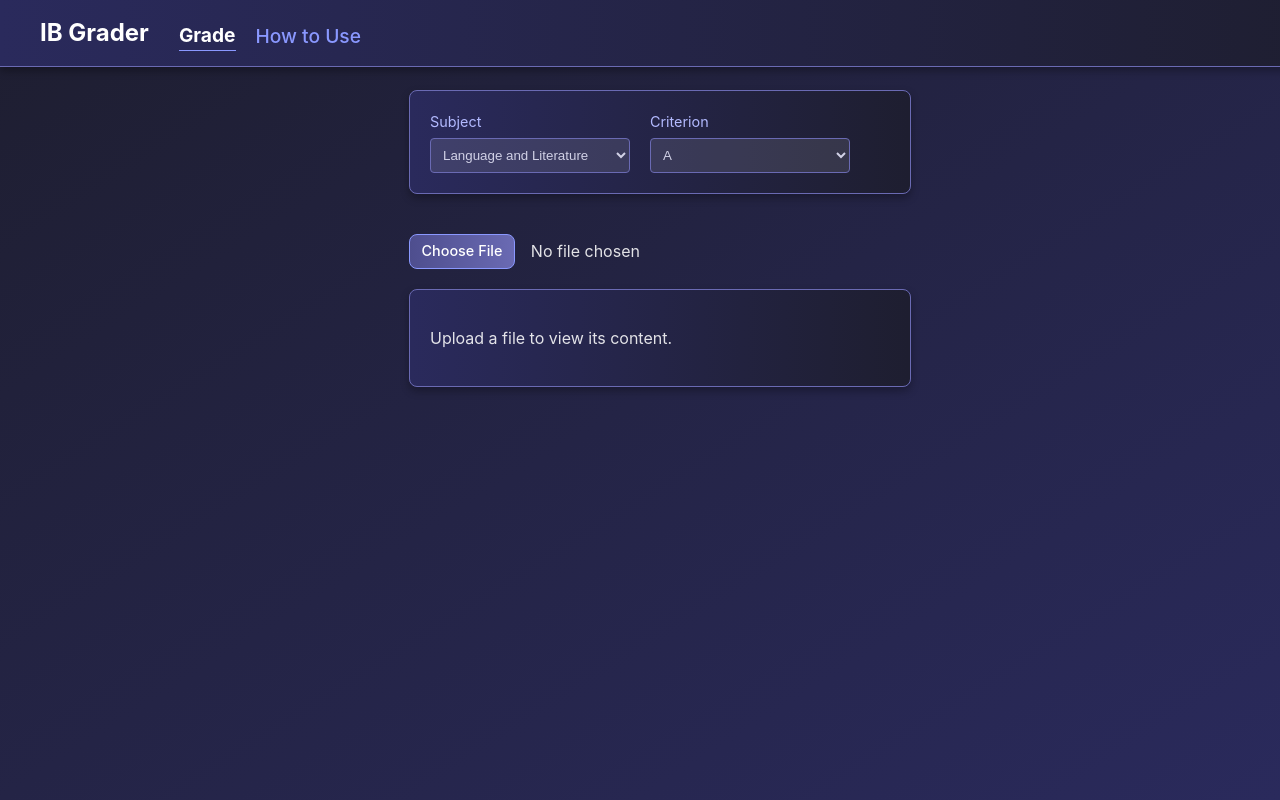
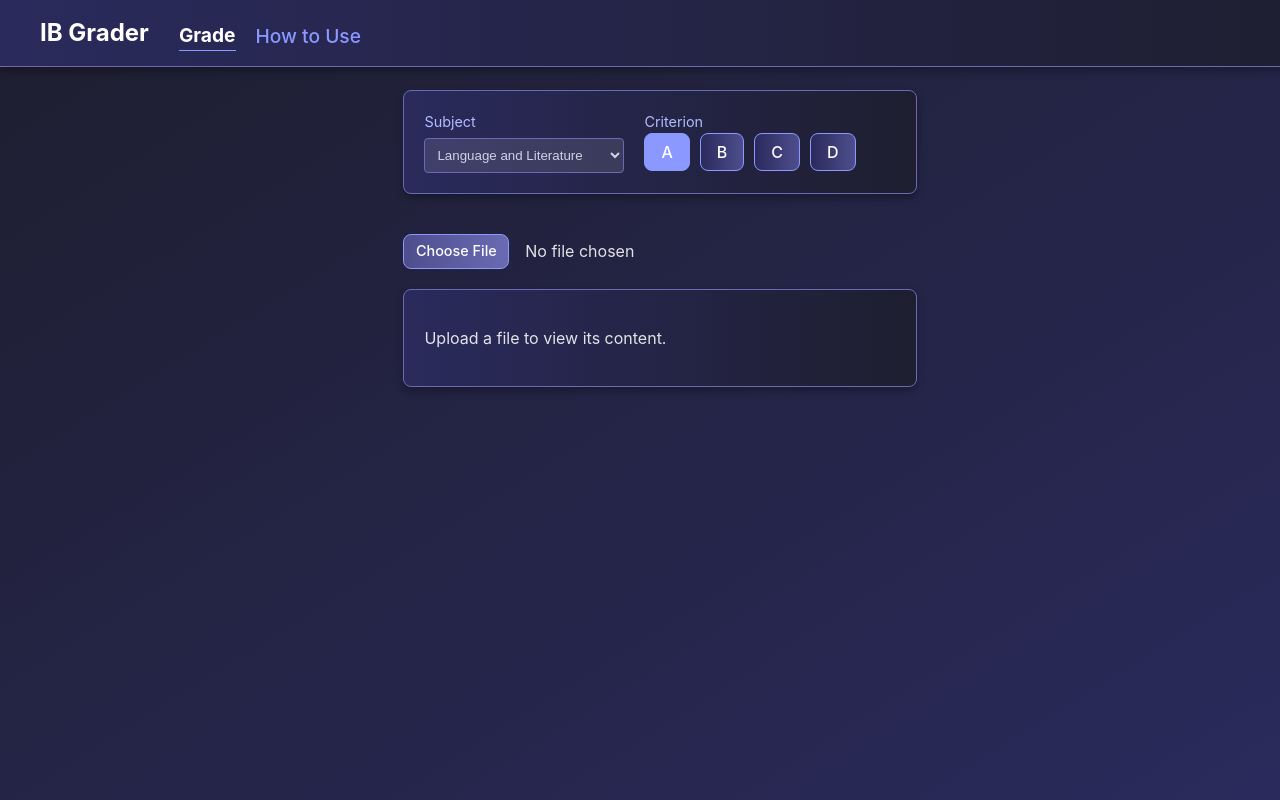
Before and after one commit to ihanjin08/pp-frontend, a React (Vite) app: page / in a window 1280 px wide. Built offline with nearby package versions, Linux system fonts and the light colour scheme.

Commit message:
changed criterion selection to buttons

```diff
--- a/src/App.tsx
+++ b/src/App.tsx
@@ -1,5 +1,3 @@
-// App.tsx
-
 import React, { useState } from 'react';
 import { BrowserRouter as Router, Route, Routes } from 'react-router-dom';
 import FileInput from './components/FileInput';
@@ -15,12 +13,14 @@ const App: React.FC = () => {
     criterion: 'A',
   });
 
+  // Handle file selection
   const handleFiles = (files: File[]) => {
     if (files.length > 0) {
       setSelectedFile(files[0]);
     }
   };
 
+  // Handle settings change
   const handleSettingsChange = (e: React.ChangeEvent<HTMLSelectElement>) => {
     const { name, value } = e.target;
     setSettings((prevSettings) => ({
@@ -29,20 +29,33 @@ const App: React.FC = () => {
     }));
   };
 
+  // Handle criterion button click
+  const handleCriterionSelect = (criterion: string) => {
+    setSettings((prevSettings) => ({
+      ...prevSettings,
+      criterion,
+    }));
+  };
+
   return (
     <Router>
       <div className={styles.appContainer}>
-        {}
         <NavBar />
         <div className={styles.content}>
-          {}
           <Routes>
             <Route
               path="/"
               element={
                 <>
-                  <Settings settings={settings} onSettingsChange={handleSettingsChange} />
+                  {/* Settings with onSettingsChange and onCriterionSelect */}
+                  <Settings
+                    settings={settings}
+                    onSettingsChange={handleSettingsChange}
+                    onCriterionSelect={handleCriterionSelect}
+                  />
+                  {/* FileInput for file selection */}
                   <FileInput multiple={false} onFilesSelected={handleFiles} />
+                  {/* Grading component that uses the selected file and settings */}
                   <Grading file={selectedFile} settings={settings} />
                 </>
               }
@@ -52,7 +65,6 @@ const App: React.FC = () => {
               element={<h1>How to Use Page</h1>}
             />
           </Routes>
-
         </div>
       </div>
     </Router>
--- a/src/components/Settings.module.css
+++ b/src/components/Settings.module.css
@@ -38,3 +38,23 @@
   border-color: #8a98ff;
   outline: none;
 }
+
+.buttonGroup {
+  display: flex;
+  gap: 10px;
+}
+
+button {
+  padding: 8px 16px;
+  border: 1px solid #8a98ff;
+  background: linear-gradient(to right, #2a2a5c, #4e4e8e);
+  cursor: pointer;
+}
+
+button:hover {
+  background: #8a98ff;
+}
+
+.selectedButton {
+  background: #8a98ff;
+}
--- a/src/components/Settings.tsx
+++ b/src/components/Settings.tsx
@@ -1,4 +1,3 @@
-import React from 'react';
 import styles from './Settings.module.css';
 
 interface SettingsProps {
@@ -7,9 +6,10 @@ interface SettingsProps {
     criterion: string;
   };
   onSettingsChange: (e: React.ChangeEvent<HTMLSelectElement>) => void;
+  onCriterionSelect: (criterion: string) => void;
 }
 
-const Settings: React.FC<SettingsProps> = ({ settings, onSettingsChange }) => {
+const Settings: React.FC<SettingsProps> = ({ settings, onSettingsChange, onCriterionSelect }) => {
   return (
     <div className={styles.settingsBar}>
       <div className={styles.settingsOptions}>
@@ -27,19 +27,20 @@ const Settings: React.FC<SettingsProps> = ({ settings, onSettingsChange }) => {
             <option value="Design">Design</option>
           </select>
         </label>
-        <label>
-          Criterion
-          <select
-            name="criterion"
-            value={settings.criterion}
-            onChange={onSettingsChange}
-          >
-            <option value="A">A</option>
-            <option value="B">B</option>
-            <option value="C">C</option>
-            <option value="D">D</option>
-          </select>
-        </label>
+        <div>
+          <label>Criterion</label>
+          <div className={styles.buttonGroup}>
+            {['A', 'B', 'C', 'D'].map((criterion) => (
+              <button
+                key={criterion}
+                onClick={() => onCriterionSelect(criterion)}
+                className={settings.criterion === criterion ? styles.selectedButton : ''}
+              >
+                {criterion}
+              </button>
+            ))}
+          </div>
+        </div>
       </div>
     </div>
   );
```
